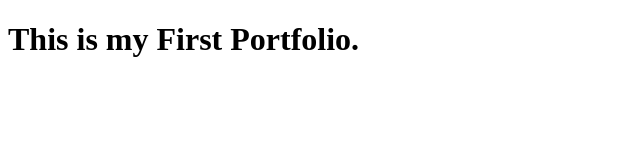
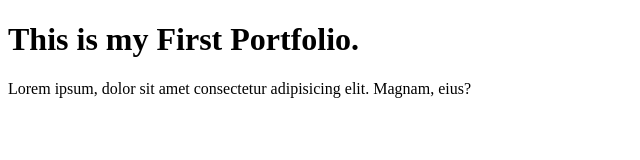
Before and after one commit to ahadhossainaiman/portfolio-web-site, a plain HTML site: page index.html in a window 1280 px wide. Shown: the whole page, without its empty margins (0-640 px from the left). Drawn offline with Linux system fonts and the light colour scheme.

Commit message:
added some data

```diff
--- a/index.html
+++ b/index.html
@@ -7,5 +7,8 @@
   </head>
   <body>
     <h1>This is my First Portfolio.</h1>
+    <p>
+      Lorem ipsum, dolor sit amet consectetur adipisicing elit. Magnam, eius?
+    </p>
   </body>
 </html>
```
